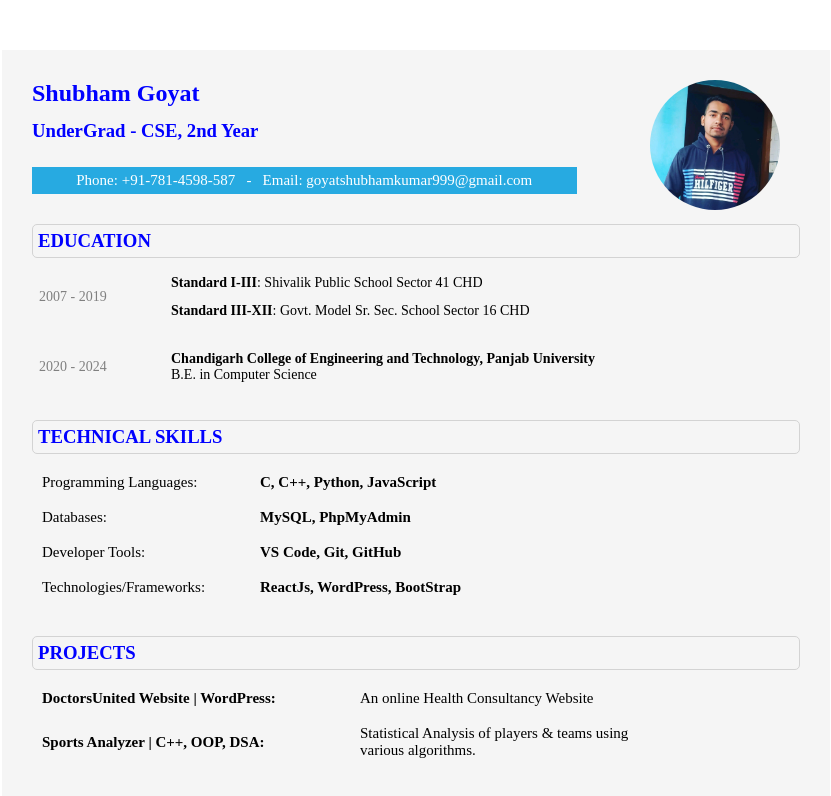
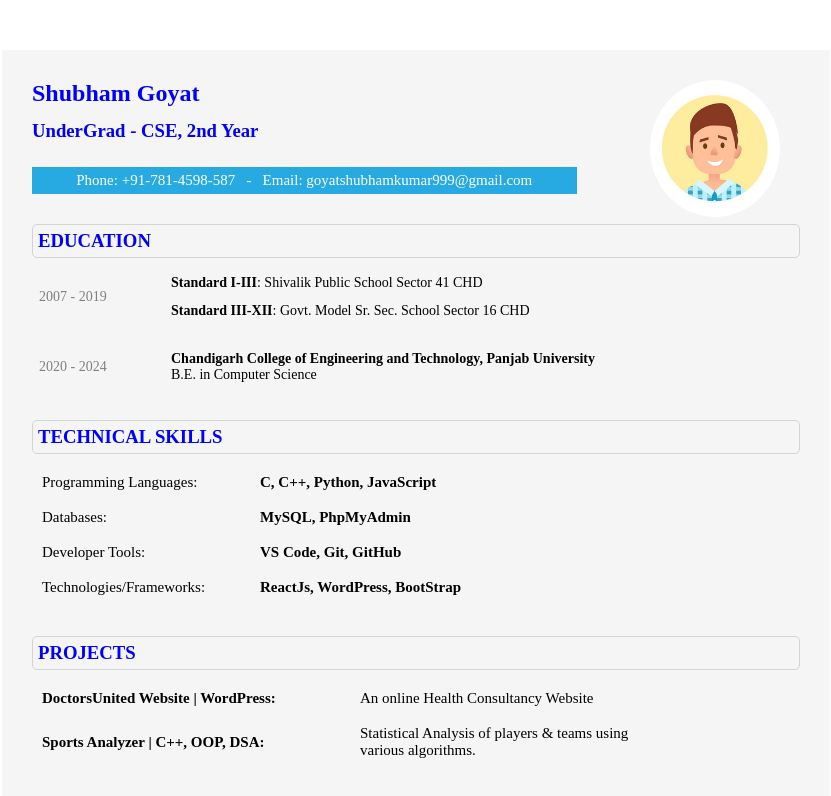
Before and after one commit to phantom-dot/democv, a plain HTML site: page index.html in a window 1280 px wide. Shown: the top 796 px of the page, without its empty margins (224-1055 px from the left). Drawn offline with Linux system fonts and the light colour scheme; a web font is replaced by a local one.

Commit message:
3rd commit

```diff
--- a/index.html
+++ b/index.html
@@ -19,7 +19,7 @@
                 <p class="contact-details">Phone: +91-781-4598-587 &nbsp; - &nbsp; Email: goyatshubhamkumar999@gmail.com
                 </p>
             </aside>
-            <img src="SHUBHAM_IMG.jfif" class="photo" alt="Profile Picture">
+            <img src="passport-photo-of-young-handsome-man-close-up-vector-21284053.jpg" class="photo" alt="Profile Picture">
         </header>
         <section id="education">
             <h3>Education</h3>
```
Also changed, not shown: SHUBHAM_IMG.jfif (deleted).
